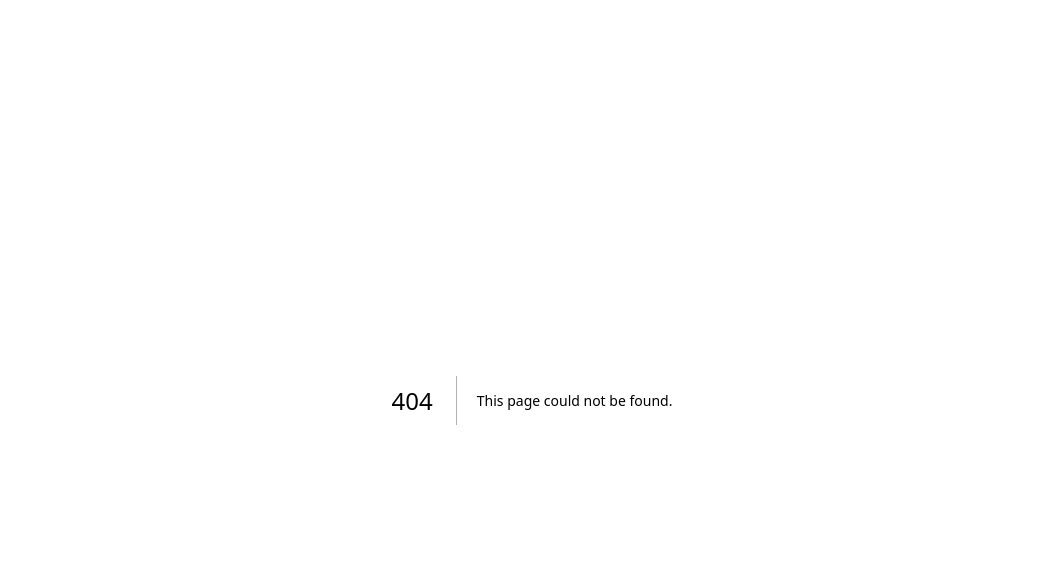
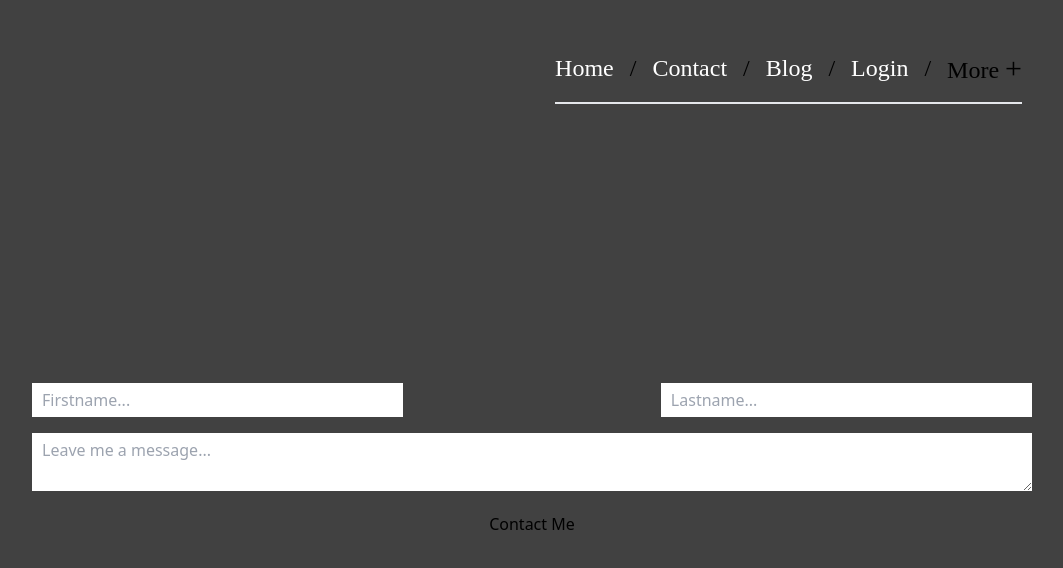
Before and after one commit to Mopcho/Small-NextJs-Project, a Next.js app in the folder client/: page /contact in a window 1280 px wide. Before the commit this address had no page. Shown: the top 568 px of the page, without its empty margins (108-1171 px from the left). Built offline with nearby package versions, Linux system fonts and the light colour scheme; a web font is replaced by a local one.

Commit message:
Improve contact style

```diff
--- a/client/src/app/(home)/about/page.tsx
+++ /dev/null
@@ -1,5 +0,0 @@
-export default function Home() {
-  return (
-    <main> This is the about route</main>
-  )
-}
--- /dev/null
+++ b/client/src/app/(home)/contact/page.tsx
@@ -0,0 +1,12 @@
+export default function Contact() {
+  return (
+    <section className="flex justify-center flex-1 items-center">
+        <form className="contact-form-layout">
+            <input className="contact-firstname" placeholder="Firstname..."></input>
+            <input className="contact-lastname" placeholder="Lastname..."></input>
+            <textarea className="contact-message" placeholder="Leave me a message..."></textarea>
+            <button className="contact-submit">Contact Me</button>
+        </form>
+    </section>
+  )
+}
--- a/client/src/app/(home)/layout.tsx
+++ b/client/src/app/(home)/layout.tsx
@@ -6,7 +6,7 @@ export default function HomeLayout({
   children: React.ReactNode
 }) {
   return (
-    <section className="spacer">
+    <section className="main-layout">
         <nav className="flex py-5 justify-end polysans-font">
             <ul className="flex gap-4 text-2xl justify-center items-center justify-items-center border-b-2 pb-4 border-white-400">
                 <MenuLink href={'/'}>Home</MenuLink>
--- a/client/src/app/(home)/page.tsx
+++ b/client/src/app/(home)/page.tsx
@@ -4,7 +4,7 @@ import Link from 'next/link';
 
 export default function Home() {
   return (
-    <section className="hero-layout mt-10">
+    <section className="hero-layout">
       <main className='flex flex-col items-center gap-6'>
         <img src={HOMEPAGE_IMAGE.src} alt='hero' className="aspect-square rounded-xl w-3/4"></img>
         <h2 className='text-custom-green text-4xl break-keep text-center'>A blog worth browsing!</h2>
--- a/client/src/app/layout.tsx
+++ b/client/src/app/layout.tsx
@@ -11,8 +11,8 @@ export default function RootLayout({
   children: React.ReactNode
 }) {
   return (
-    <html lang="en">
-      <body>{children}</body>
+    <html lang="en" className='h-full'>
+      <body className='h-full'>{children}</body>
     </html>
   )
 }
--- a/client/src/public/stylesheets/global.css
+++ b/client/src/public/stylesheets/global.css
@@ -129,23 +129,55 @@ a {
   }
 }
 
-.spacer {
-  margin: 30px 150px 30px 150px;
+.main-layout {
+  padding: 30px 150px 0px 150px;
+  display: flex;
+  flex-direction: column;
+  height: 100%;
 }
 @media (max-width: 1201px) {
-  .spacer {
-    margin: 20px 96px 20px 96px;
+  .main-layout {
+    padding: 20px 96px 0px 96px;
   }
 }
 @media (max-width: 1025px) {
-  .spacer {
-    margin: 20px 96px 20px 96px;
+  .main-layout {
+    padding: 20px 96px 0px 96px;
   }
 }
 @media (max-width: 769px) {
-  .spacer {
-    margin: 10px 48px 10px 48px;
+  .main-layout {
+    padding: 10px 48px 0px 48px;
   }
+}
+
+.contact-form-layout {
+  display: grid;
+  gap: 1em;
+  grid-template-areas: "firstname . lastname" "message message message" ". submit .";
+  min-width: 1000px;
+}
+@media (max-width: 1025px) {
+  .contact-form-layout {
+    min-width: 100%;
+    grid-template-areas: "firstname" "lastname" "message" "submit";
+  }
+}
+.contact-form-layout .contact-firstname {
+  padding: 5px 10px;
+  grid-area: firstname;
+}
+.contact-form-layout .contact-lastname {
+  padding: 5px 10px;
+  grid-area: lastname;
+}
+.contact-form-layout .contact-message {
+  padding: 5px 10px;
+  grid-area: message;
+}
+.contact-form-layout .contact-submit {
+  padding: 5px 10px;
+  grid-area: submit;
 }
 
 .custom-green {
--- a/client/src/sass/global.scss
+++ b/client/src/sass/global.scss
@@ -146,22 +146,66 @@ a {
   }
 }
 
-.spacer {
-  margin: 30px 150px 30px 150px;
+.main-layout {
+  padding: 30px 150px 0px 150px;
+  display: flex;
+  flex-direction: column;
+  height: 100%;
 
   @media(max-width: $tv) {
-    margin: 20px 96px 20px 96px;
+    padding: 20px 96px 0px 96px;
   }
 
   @media(max-width: $desktop) {
-    margin: 20px 96px 20px 96px;
+    padding: 20px 96px 0px 96px;
   }
 
   @media(max-width: $laptop) {
-    margin: 10px 48px 10px 48px;
+    padding: 10px 48px 0px 48px;
   }
 }
 
+.contact-form-layout {
+  display: grid;
+  gap: 1em;
+  grid-template-areas:
+  "firstname . lastname"
+  "message message message"
+  ". submit .";
+
+  min-width: 1000px;
+
+  @media(max-width: $desktop) {
+    min-width: 100%;
+    grid-template-areas:
+    "firstname"
+     "lastname"
+      "message"
+     "submit";
+  }
+
+  .contact-firstname {
+    padding: 5px 10px;
+    grid-area: firstname;
+  }
+
+  .contact-lastname {
+    padding: 5px 10px;
+    grid-area: lastname;
+  }
+
+  .contact-message {
+    padding: 5px 10px;
+    grid-area: message;
+  }
+
+  .contact-submit {
+    padding: 5px 10px;
+    grid-area: submit;
+  }
+}
+
+// Remove these and integrate it with tailwind
 .custom-green {
   color: var(--green);
 }
```
Also changed, not shown: 1 other file (tests, documents, lock files or other folders).
